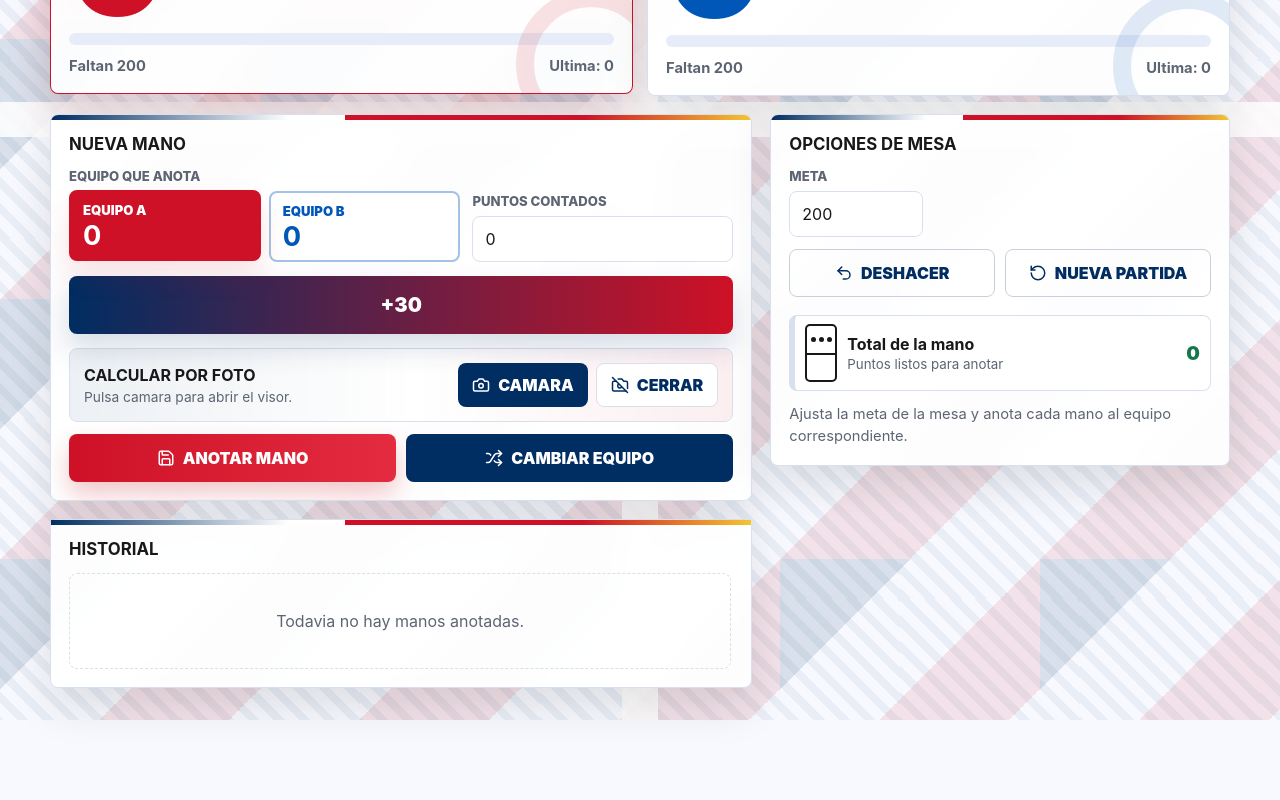
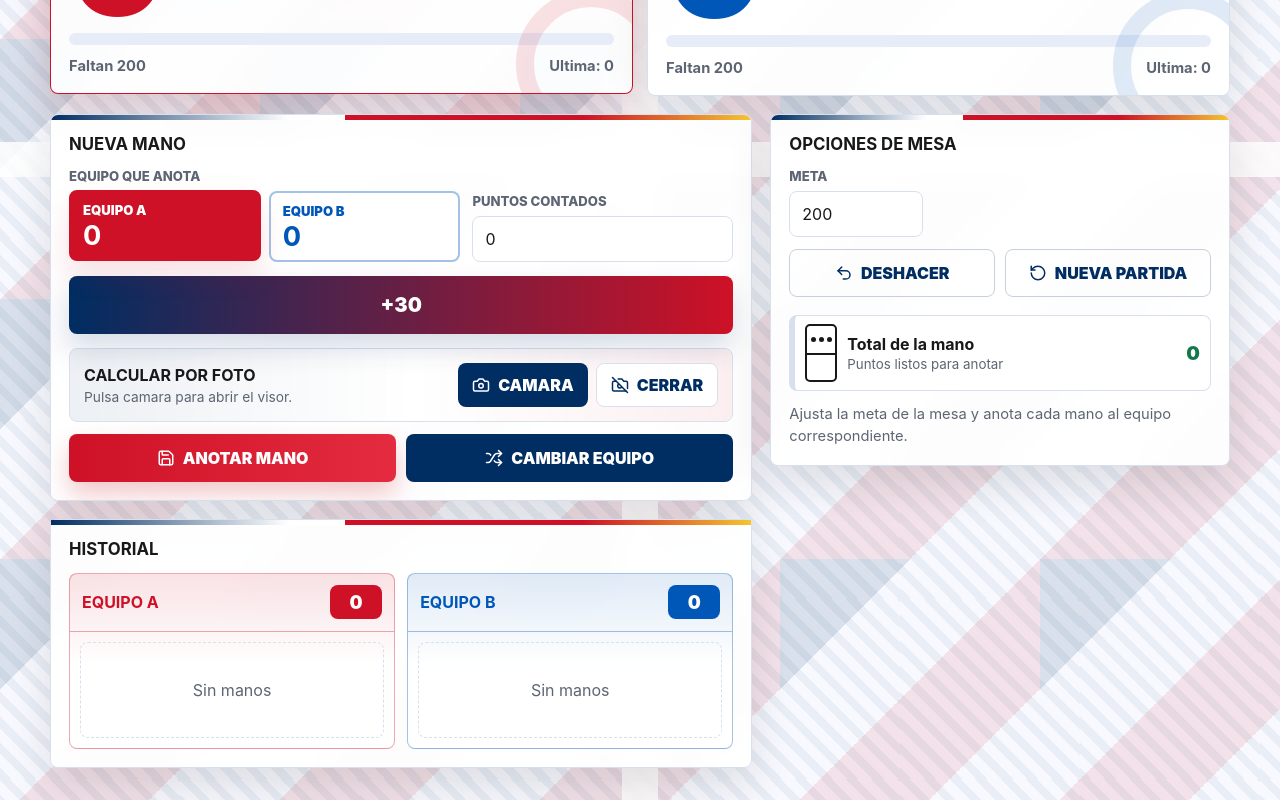
Before and after one commit to elvismedia-create/calculadora-domino-dominicano, a React (Vite) app: page / in a window 1280 px wide. Shown: the part 481-1281 px from the top of the page. Before the commit the page ends 1201 px from the top, so only its background shows below. Built offline with nearby package versions, Linux system fonts and the light colour scheme.

Commit message:
Split history by team

```diff
--- a/src/App.jsx
+++ b/src/App.jsx
@@ -485,23 +485,38 @@
 
           <section className="history">
             <h2>Historial</h2>
+            <div className="history-teams">
+              {[0, 1].map((team) => {
+                const teamRounds = state.rounds
+                  .map((round, index) => ({ ...round, roundNumber: index + 1 }))
+                  .filter((round) => round.team === team)
+                  .reverse();
+
+                return (
+                  <div className={`history-team team-${team}`} key={team}>
+                    <div className="history-team-head">
+                      <strong>{state.teams[team]}</strong>
+                      <span>{totals[team]}</span>
+                    </div>
                     <div className="round-list">
-              {!state.rounds.length ? (
-                <div className="empty">Todavia no hay manos anotadas.</div>
+                      {!teamRounds.length ? (
+                        <div className="empty">Sin manos</div>
                       ) : (
-                [...state.rounds].reverse().map((round, index) => (
-                  <div className={`round team-${round.team}`} key={`${round.at}-${index}`}>
-                    <span className="round-num">{state.rounds.length - index}</span>
+                        teamRounds.map((round) => (
+                          <div className={`round team-${round.team}`} key={`${round.at}-${round.roundNumber}`}>
+                            <span className="round-num">{round.roundNumber}</span>
                             <div>
-                      <strong>{state.teams[round.team]}</strong>
-                      <small>
-                        {round.base ? `${round.base} contados` : "sin puntos contados"}
-                      </small>
+                              <strong>Mano {round.roundNumber}</strong>
+                              <small>{round.base ? `${round.base} contados` : "sin puntos contados"}</small>
                             </div>
                             <span className="round-points">+{round.total}</span>
                           </div>
                         ))
                       )}
+                    </div>
+                  </div>
+                );
+              })}
             </div>
           </section>
         </div>
--- a/src/styles.css
+++ b/src/styles.css
@@ -697,12 +697,57 @@
   padding: 18px;
 }
 
+.history-teams {
+  display: grid;
+  grid-template-columns: repeat(2, minmax(0, 1fr));
+  gap: 12px;
+}
+
+.history-team {
+  border: 1px solid var(--team-border);
+  border-radius: var(--radius);
+  background: linear-gradient(180deg, var(--team-soft), #fff 92px);
+  overflow: hidden;
+}
+
+.history-team-head {
+  min-height: 58px;
+  display: flex;
+  align-items: center;
+  justify-content: space-between;
+  gap: 10px;
+  padding: 10px 12px;
+  color: var(--team-color);
+  border-bottom: 1px solid var(--team-border);
+}
+
+.history-team-head strong {
+  min-width: 0;
+  overflow: hidden;
+  text-overflow: ellipsis;
+  white-space: nowrap;
+  font-size: 1rem;
+  text-transform: uppercase;
+}
+
+.history-team-head span {
+  min-width: 52px;
+  min-height: 34px;
+  border-radius: var(--radius);
+  display: grid;
+  place-items: center;
+  background: var(--team-color);
+  color: #fff;
+  font-size: 1.15rem;
+  font-weight: 950;
+}
+
 .round-list {
   display: grid;
   gap: 8px;
   max-height: 340px;
   overflow: auto;
-  padding-right: 2px;
+  padding: 10px;
 }
 
 .round {
@@ -848,6 +893,7 @@
   .form-grid,
   .entry-grid,
   .scanner-body,
+  .history-teams,
   .settings {
     grid-template-columns: 1fr;
   }
```
Lines whose indentation alone changed are shown as unchanged.
